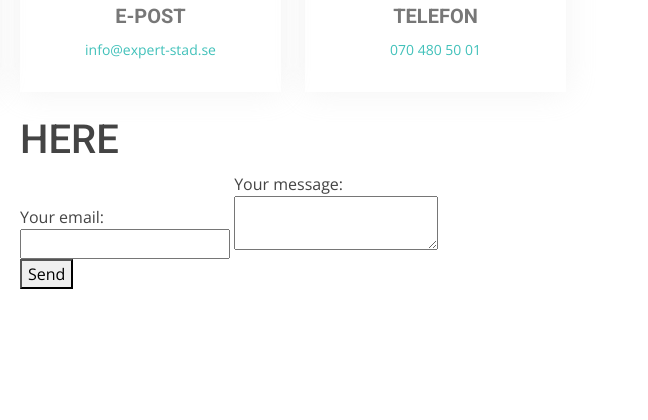
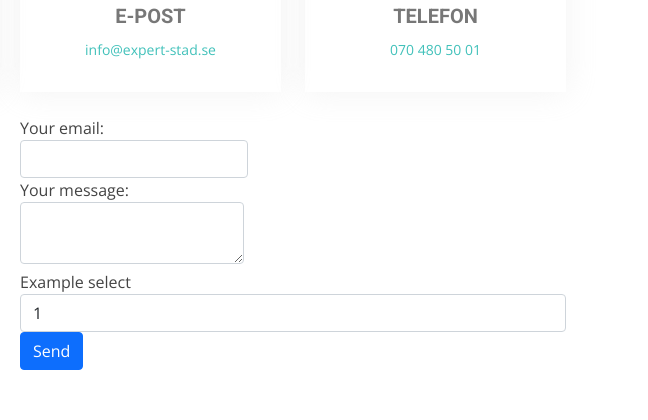
Before and after one commit to diellezaaavdyli/Expertst, a plain HTML site: page index.html in a window 1280 px wide. Shown: the part 3117-3537 px from the top of the page, 632-1280 px from the left. Drawn offline with nearby package versions, Linux system fonts and the light colour scheme.

Commit message:
Update index.html

```diff
--- a/index.html
+++ b/index.html
@@ -1040,21 +1040,35 @@
           </div>
 
           <div class="col-lg-6">
-            <h1>HERE</h1>
+
             <form action="https://formspree.io/f/xbjwlldk" method="POST">
               <input type="hidden" name="_next" value="//expert-stad.se/thanks.html" />
               <input type="hidden" name="_subject" value="Contact Form Submission!" />
               <input type="hidden" name="_cc" value="diellezaaavdyli@gmail.com" />
+              <div class="form-group">
                 <label>
                   Your email:
-                <input type="email" name="_replyto">
+                  <input type="email" name="_replyto" class="form-control">
                 </label>
+              </div>
+              <div class="form-group">
                 <label>
                   Your message:
-                <textarea name="message"></textarea>
+                  <textarea name="message" class="form-control"></textarea>
                 </label>
+              </div>
+              <div class="form-group">
+                <label for="exampleFormControlSelect1">Example select</label>
+                <select class="form-control" name="_select" id="exampleFormControlSelect1">
+                  <option>1</option>
+                  <option>2</option>
+                  <option>3</option>
+                  <option>4</option>
+                  <option>5</option>
+                </select>
+              </div>
               <!-- your other form fields go here -->
-              <button type="submit">Send</button>
+              <button type="submit" class="btn btn-primary">Send</button>
             </form>
           </div>
 
```
Lines whose indentation alone changed are shown as unchanged.
